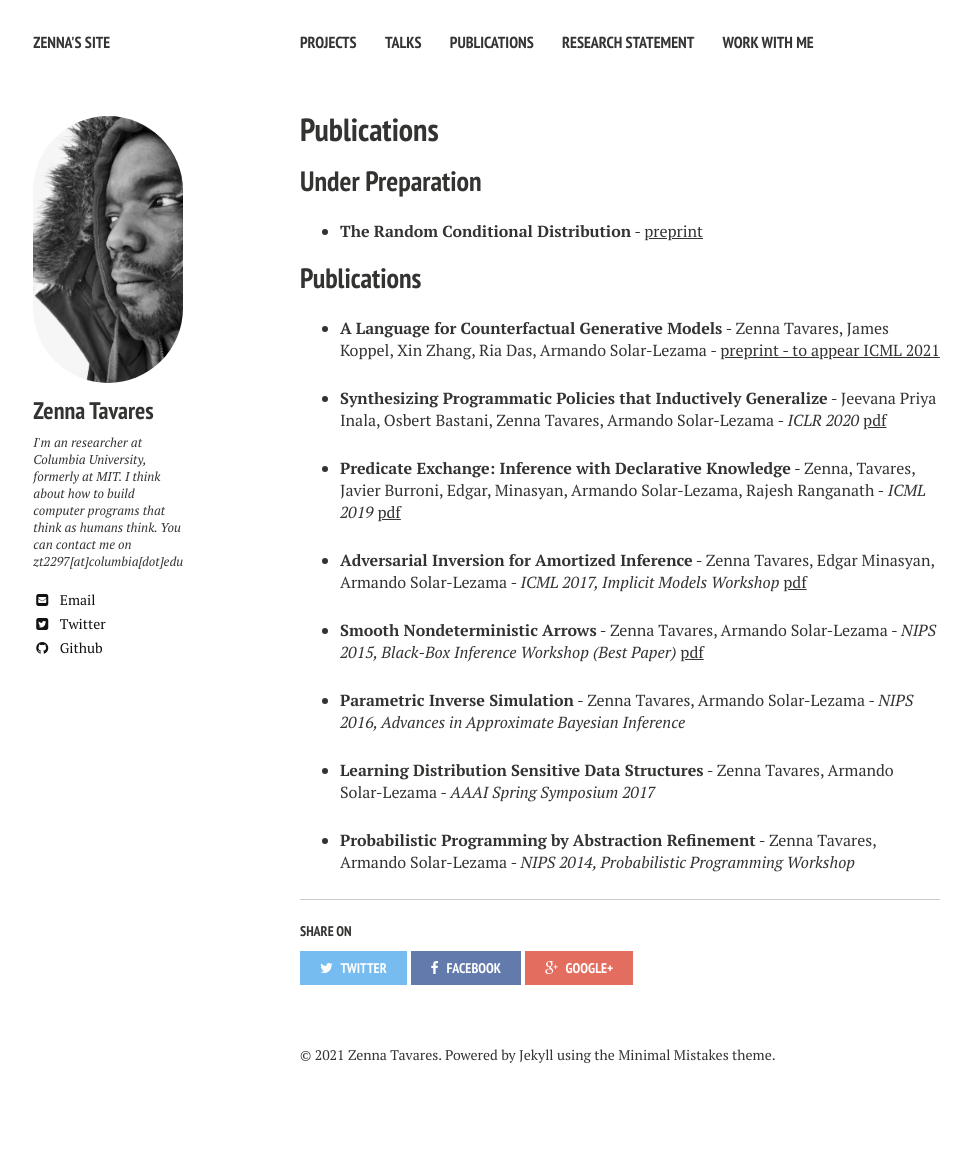
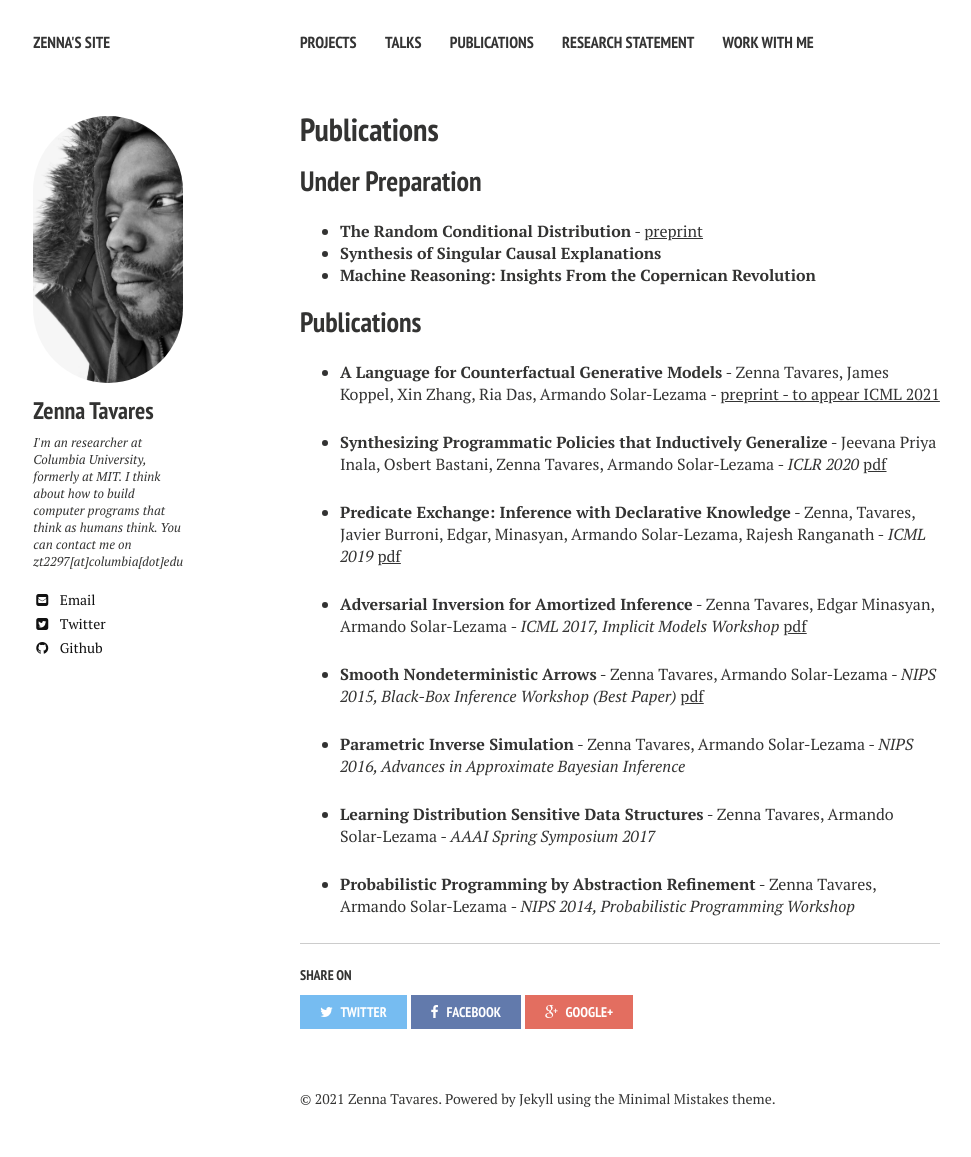
Before and after one commit to zenna/zenna.github.io, a Jekyll site: the page built from publications/index.md, in a window 1280 px wide. Shown: the whole page, without its empty margins (20-991 px from the left). Built offline with Jekyll 4.4.1, drawn with Linux system fonts in a browser that asks for light colours; nearby versions of some CDN libraries; before the commit the page ends 1113 px from its top, so only the background shows below that.

Commit message:
fix publication

```diff
--- a/publications/index.md
+++ b/publications/index.md
@@ -8,7 +8,8 @@ comments: true
 ## Under Preparation
 
 - __The Random Conditional Distribution__ - [preprint](http://www.zenna.org/publications/rcd.pdf)
-
+- __Synthesis of Singular Causal Explanations__
+- __Machine Reasoning: Insights From the Copernican Revolution__
 
 ## Publications
 - __A Language for Counterfactual Generative Models__ - Zenna Tavares, James Koppel, Xin Zhang, Ria Das, Armando Solar-Lezama - [preprint - to appear ICML 2021](http://www.zenna.org/publications/causal.pdf)
```
